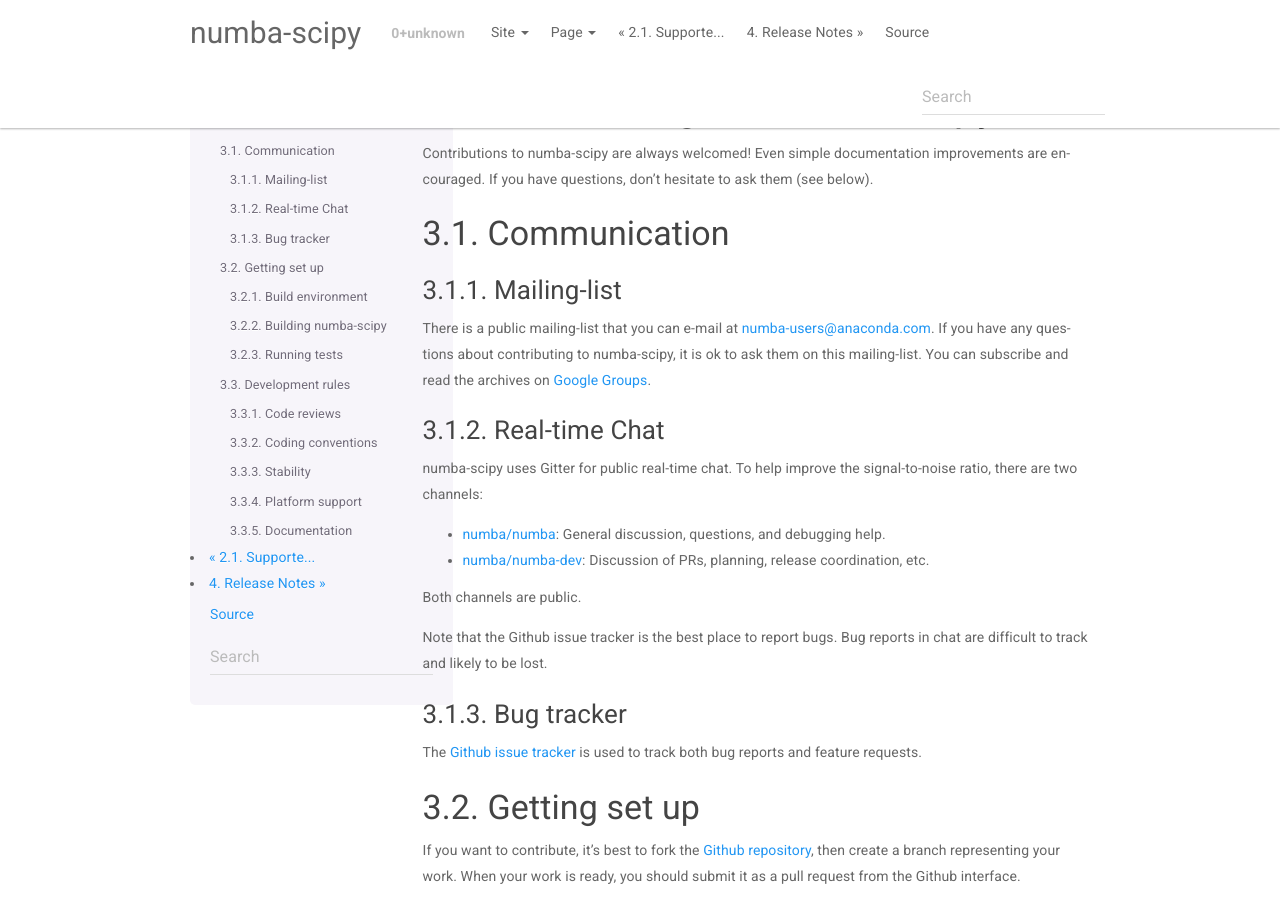
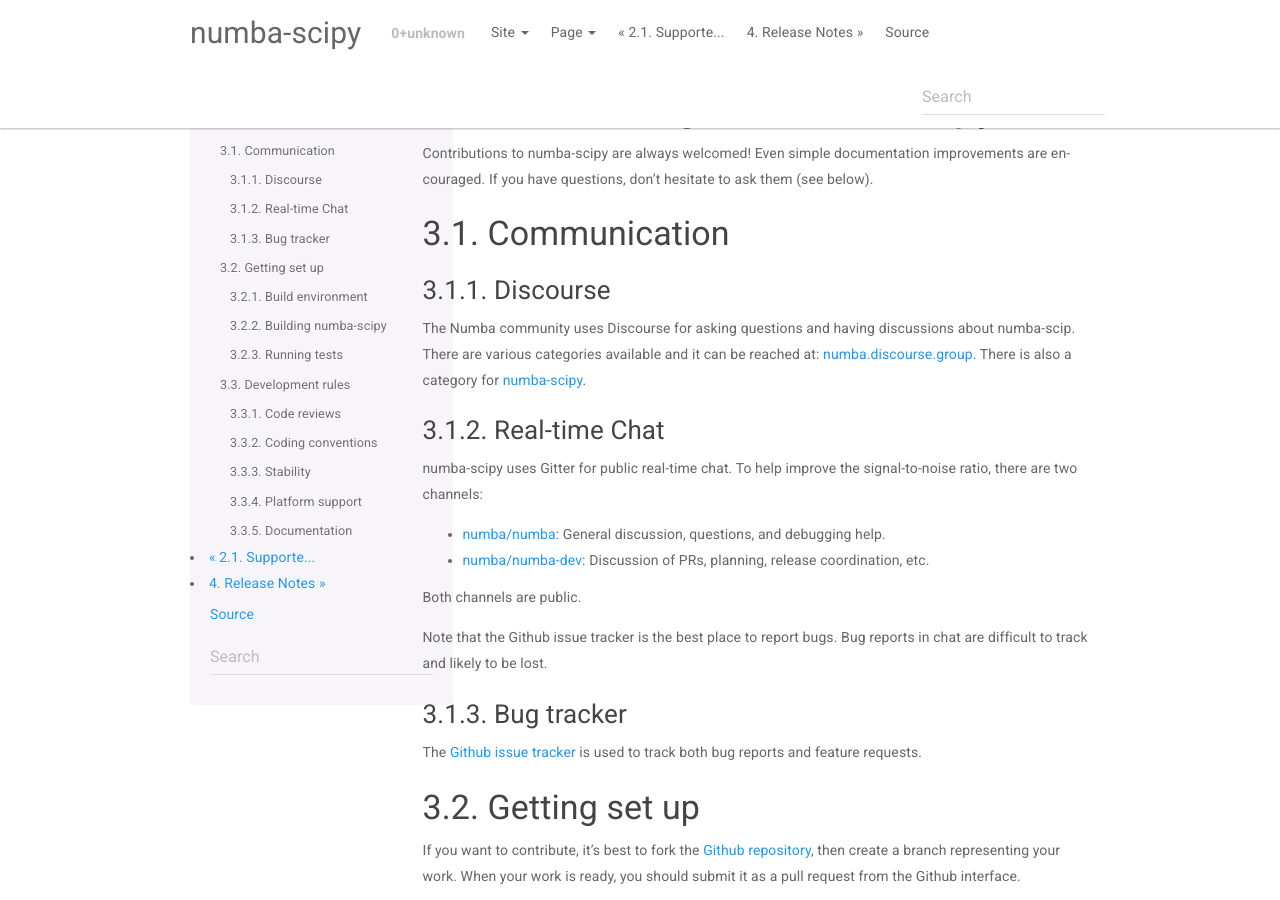
Before and after one commit to numba/numba-scipy, a Sphinx documentation site: the page built from docs/source/developer/contributing.rst, in a window 1280 px wide and 900 px high. Built offline with Sphinx 7.4.7, drawn with Linux system fonts in a browser that asks for light colours.

Commit message:
swap out mailinglist for discourse
As title

```diff
--- a/docs/source/developer/contributing.rst
+++ b/docs/source/developer/contributing.rst
@@ -10,13 +10,13 @@
 Communication
 -------------
 
-Mailing-list
-''''''''''''
+Discourse
+'''''''''
 
-There is a public mailing-list that you can e-mail at numba-users@anaconda.com.
-If you have any questions about contributing to numba-scipy, it is ok to ask
-them on this mailing-list.  You can subscribe and read the archives on
-`Google Groups <https://groups.google.com/a/continuum.io/forum/#!forum/numba-users>`_.
+The Numba community uses Discourse for asking questions and having discussions
+about numba-scip. There are various categories available and it can be reached
+at: `numba.discourse.group <https://numba.discourse.group/>`_. There is also a
+category for `numba-scipy <INSERT LINK HERE>`_.
 
 Real-time Chat
 ''''''''''''''
```
